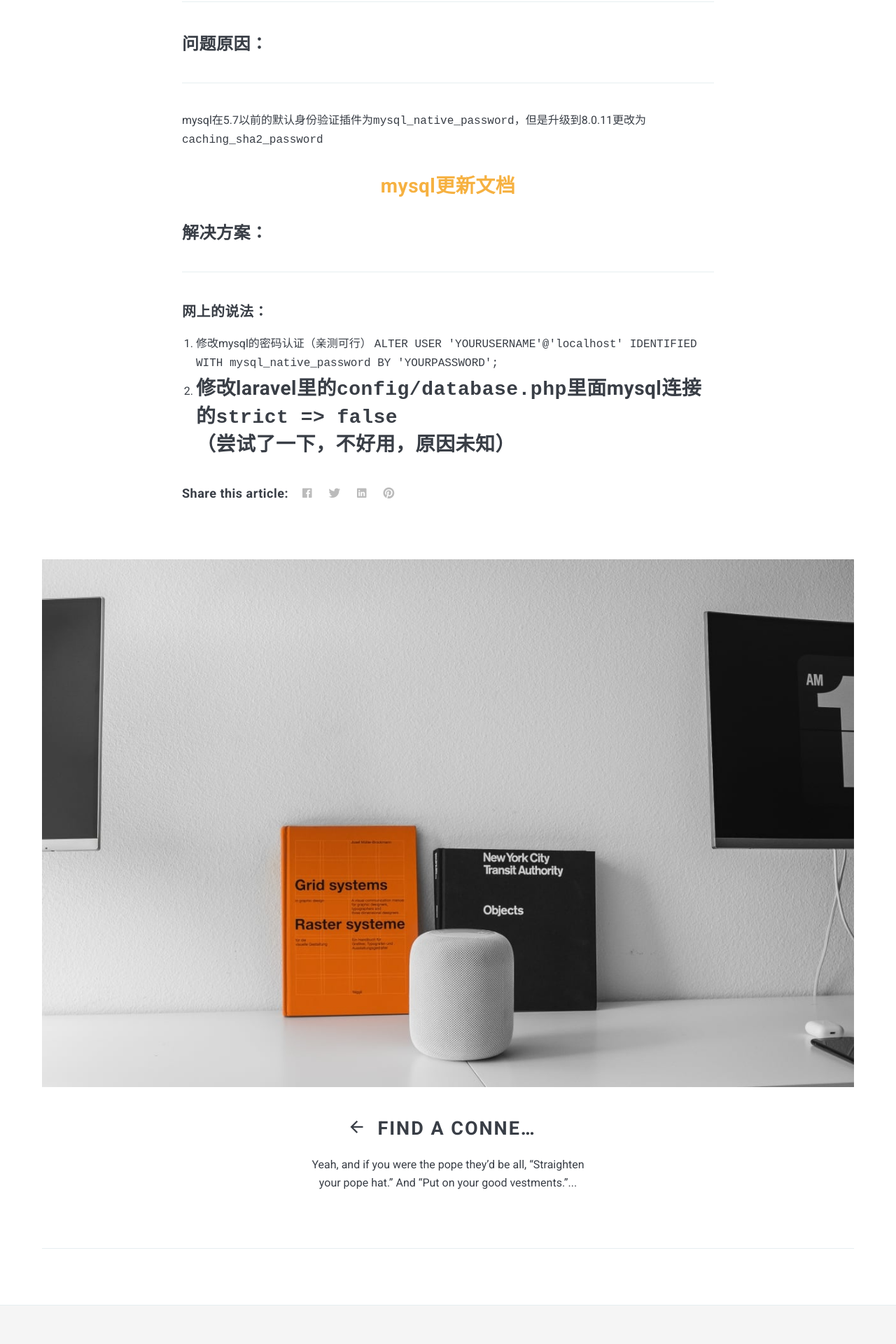
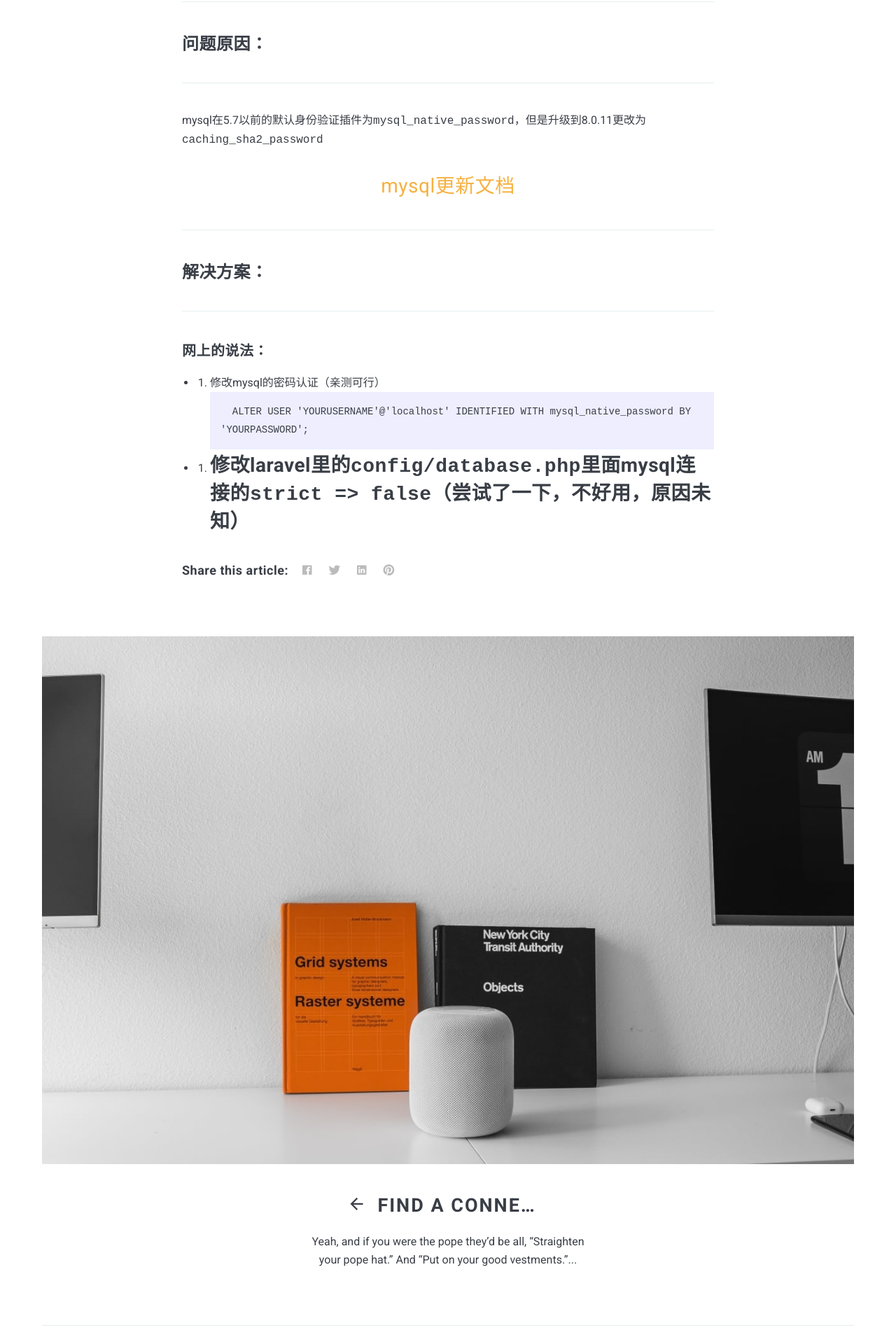
Before and after one commit to likemian/likemian.github.io, a Jekyll site: the page built from _posts/2020-11-26-mysql版本8以上客户端及PHP连接问题.markdown, in a window 1280 px wide. Shown: the part 1913-3833 px from the top of the page at 70% size. Built offline with Jekyll 4.4.1, drawn with Linux system fonts in a browser that asks for light colours; nearby versions of some CDN libraries; comment, search, counter and statistics services are not loaded.

Commit message:
change some format

````diff
--- a/_posts/2020-11-26-mysql版本8以上客户端及PHP连接问题.markdown
+++ b/_posts/2020-11-26-mysql版本8以上客户端及PHP连接问题.markdown
@@ -33,15 +33,16 @@ tags:   PHP
 --------
   mysql在5.7以前的默认身份验证插件为`mysql_native_password`，但是升级到8.0.11更改为`caching_sha2_password`
   > [mysql更新文档](https://dev.mysql.com/doc/refman/8.0/en/caching-sha2-pluggable-authentication.html)
+
 --------
 
 ### 解决方案：
 --------
 #### 网上的说法：
 
-  1. 修改mysql的密码认证（亲测可行）
+* 1. 修改mysql的密码认证（亲测可行）
     ```
     ALTER USER 'YOURUSERNAME'@'localhost' IDENTIFIED WITH mysql_native_password BY 'YOURPASSWORD';
     ```
-  2. 修改laravel里的`config/database.php`里面mysql连接的`strict => false`（尝试了一下，不好用，原因未知）
+* 2. 修改laravel里的`config/database.php`里面mysql连接的`strict => false`（尝试了一下，不好用，原因未知）
 --------
````
